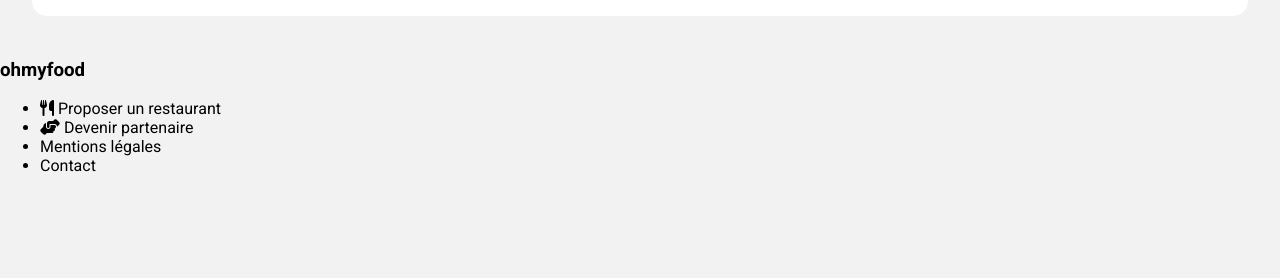
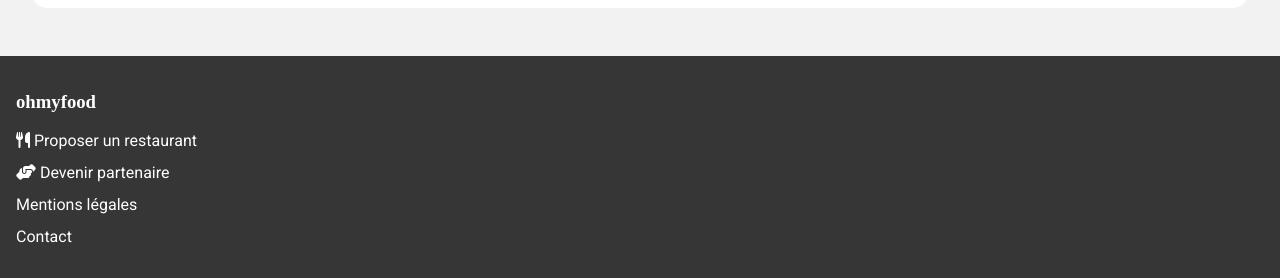
Before and after one commit to jadefred/PuiYuFredenucci_3_13032022, a website: page index.html in a window 1280 px wide. Shown: the part 1840-2118 px from the top of the page. Before the commit the page ends 2031 px from the top, so only its background shows below. Drawn offline with Linux system fonts and the light colour scheme; a web font is replaced by a local one.

Commit message:
add main page footer styles

```diff
--- a/sass/abstracts/_variables.scss
+++ b/sass/abstracts/_variables.scss
@@ -4,6 +4,7 @@
 $tertiaire-color: #99e2d0;
 $grey: #e6e3e3;
 $light-grey: #f2f2f2;
+$black: #363636;
 
 /*font*/
 $title-font: "Shrikhand";
--- a/sass/main.scss
+++ b/sass/main.scss
@@ -1,5 +1,7 @@
 @use "./abstracts/index.scss" as *;
-
+html {
+  height: 100%;
+}
 body {
   @include basic-settings;
   font-family: $text-font;
@@ -127,7 +129,7 @@
 .restaurant {
   width: 95%;
   margin: auto;
-  padding: 1.5rem 0;
+  padding: 1rem 0 3rem 0;
 }
 
 .cards-box {
@@ -183,3 +185,23 @@
   align-self: center;
   font-size: 1.7rem;
 }
+
+/*footer*/
+footer {
+  background-color: $black;
+  color: white;
+  padding: 1rem;
+}
+
+footer h3 {
+  font-family: $title-font;
+}
+
+footer ul {
+  list-style: none;
+  padding: 0;
+}
+
+footer li {
+  margin-bottom: 0.8rem;
+}
```
Also changed, not shown: css/main.css, 2 other files.
